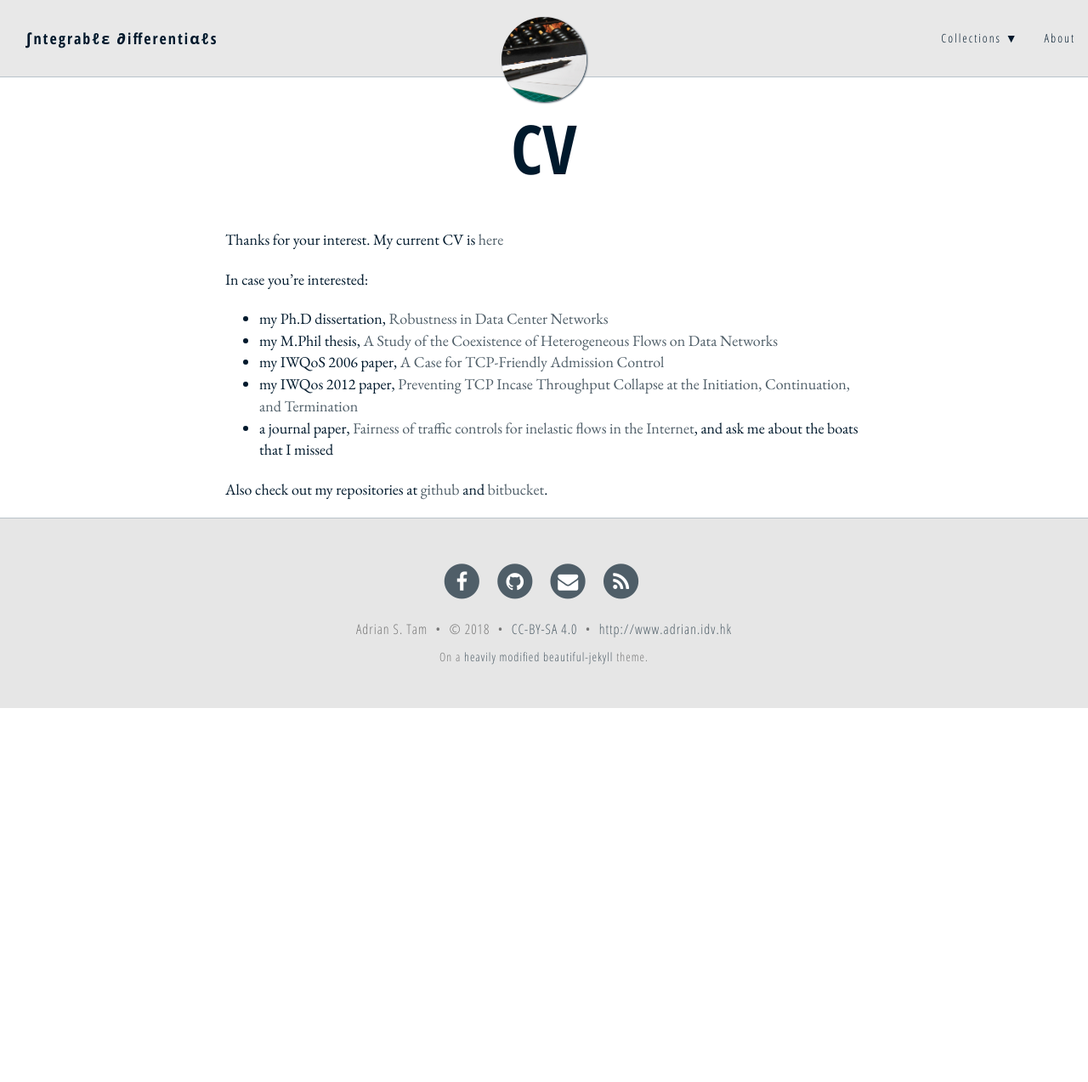
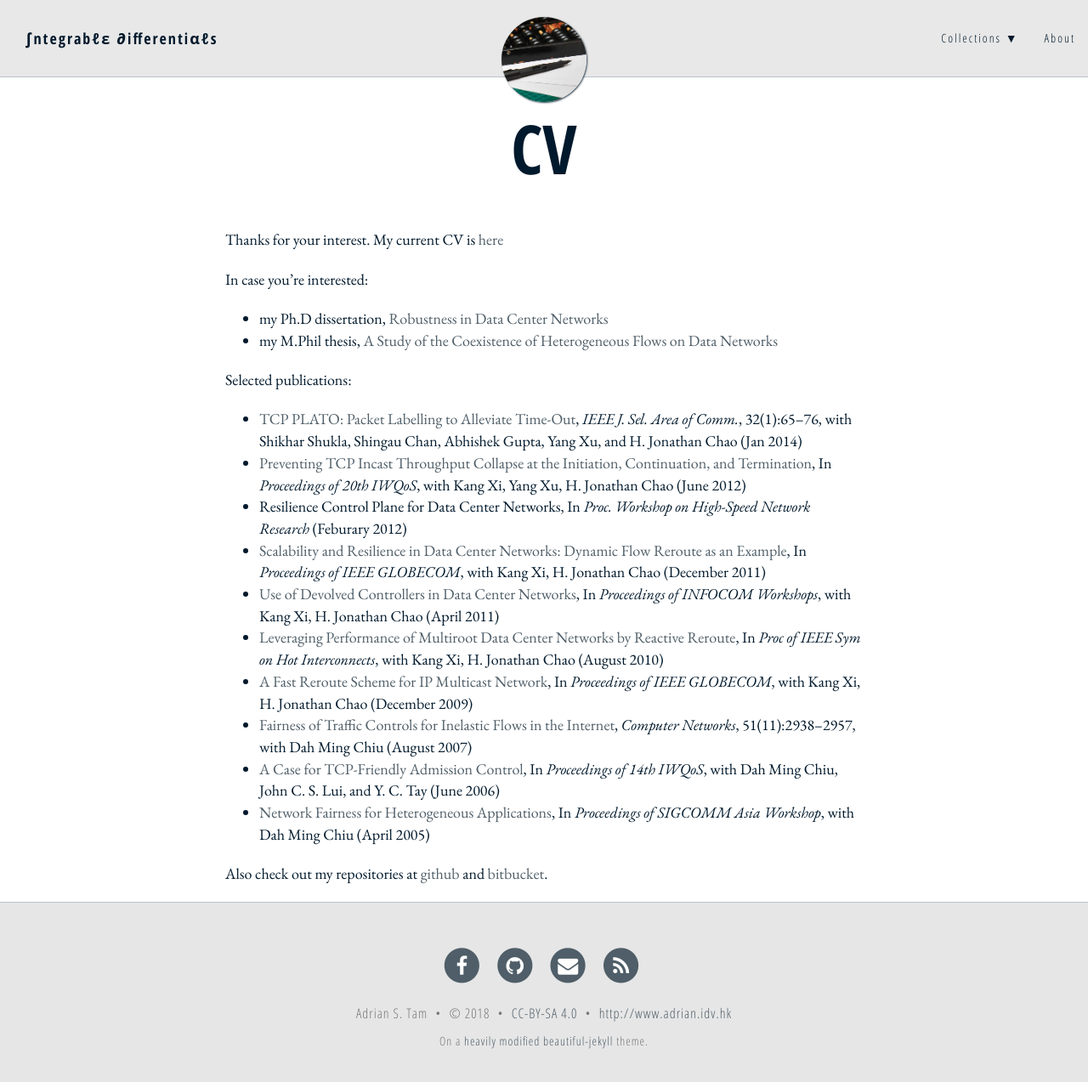
Before and after one commit to righthandabacus/righthandabacus.github.io, a Jekyll site: the page built from cv.md, in a window 1280 px wide and 1285 px high. Shown: the top 1273 px of the window at 85% size. Built offline with Jekyll 4.4.1, drawn with Linux system fonts in a browser that asks for light colours; some web fonts are replaced.

Commit message:
Update CV page

```diff
--- a/cv.md
+++ b/cv.md
@@ -10,9 +10,19 @@ In case you're interested:
 
 - my Ph.D dissertation, [Robustness in Data Center Networks](https://drive.google.com/open?id=1drer2itABK4lB8vjG5zpp8xub1jIVet0)
 - my M.Phil thesis, [A Study of the Coexistence of Heterogeneous Flows on Data Networks](https://drive.google.com/open?id=0B6DoI_vm0OLfNmVjeE9yMkNjeEU)
-- my IWQoS 2006 paper, [A Case for TCP-Friendly Admission Control](https://drive.google.com/open?id=19hs78MeBpHHX-RVTHy1LNXA9BmdMxubj)
-- my IWQos 2012 paper, [Preventing TCP Incase Throughput Collapse at the Initiation, Continuation, and Termination](https://drive.google.com/open?id=1xFfZivf3oqsqeod7TuUS1hwuQKO3NLxY)
-- a journal paper, [Fairness of traffic controls for inelastic flows in the Internet](https://drive.google.com/open?id=1CpDChMvmQgJ2sg9vImEa3bU-fvL1wkHp), and ask me about the boats that I missed
+
+Selected publications:
+
+- [TCP PLATO: Packet Labelling to Alleviate Time-Out](https://ieeexplore.ieee.org/document/6689484/), *IEEE J. Sel. Area of Comm.*, 32(1):65--76, with Shikhar Shukla, Shingau Chan, Abhishek Gupta, Yang Xu, and H. Jonathan Chao (Jan 2014)
+- [Preventing TCP Incast Throughput Collapse at the Initiation, Continuation, and Termination](https://drive.google.com/open?id=1xFfZivf3oqsqeod7TuUS1hwuQKO3NLxY), In *Proceedings of 20th IWQoS*, with Kang Xi, Yang Xu, H. Jonathan Chao (June 2012)
+- Resilience Control Plane for Data Center Networks, In *Proc. Workshop on High-Speed Network Research* (Feburary 2012)
+- [Scalability and Resilience in Data Center Networks: Dynamic Flow Reroute as an Example](https://ieeexplore.ieee.org/abstract/document/6134068/), In *Proceedings of IEEE GLOBECOM*, with Kang Xi, H. Jonathan Chao (December 2011)
+- [Use of Devolved Controllers in Data Center Networks](https://arxiv.org/pdf/1103.5586.pdf), In *Proceedings of INFOCOM Workshops*, with Kang Xi, H. Jonathan Chao (April 2011)
+- [Leveraging Performance of Multiroot Data Center Networks by Reactive Reroute](https://ieeexplore.ieee.org/document/5577314/), In *Proc of IEEE Sym on Hot Interconnects*, with Kang Xi, H.  Jonathan Chao (August 2010)
+- [A Fast Reroute Scheme for IP Multicast Network](https://ieeexplore.ieee.org/document/5426171/), In *Proceedings of IEEE GLOBECOM*, with Kang Xi, H. Jonathan Chao (December 2009)
+- [Fairness of Traffic Controls for Inelastic Flows in the Internet](https://drive.google.com/open?id=1CpDChMvmQgJ2sg9vImEa3bU-fvL1wkHp), *Computer Networks*, 51(11):2938--2957, with Dah Ming Chiu (August 2007)
+- [A Case for TCP-Friendly Admission Control](https://drive.google.com/open?id=19hs78MeBpHHX-RVTHy1LNXA9BmdMxubj), In *Proceedings of 14th IWQoS*, with Dah Ming Chiu, John C. S. Lui, and Y. C. Tay (June 2006)
+- [Network Fairness for Heterogeneous Applications](https://drive.google.com/open?id=1sCbZ1mAi4c_hgaAR3dGftT2EhizUHn9i), In *Proceedings of SIGCOMM Asia Workshop*, with Dah Ming Chiu (April 2005)
 
 Also check out my repositories at [github](https://github.com/righthandabacus)
 and [bitbucket](https://bitbucket.org/adrianswtam/).
```
